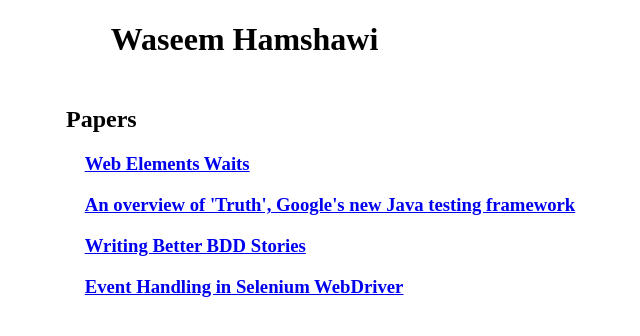
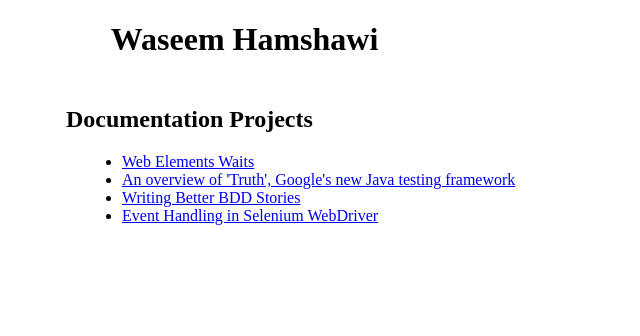
Before and after one commit to waseemh/waseemh.github.io, a Jekyll site: the page built from index.html, in a window 1280 px wide. Shown: the top 336 px of the page, without its empty margins (126-766 px from the left). Built offline with Jekyll 4.4.1, drawn with Linux system fonts in a browser that asks for light colours.

Commit message:
Update index.html

```diff
--- a/index.html
+++ b/index.html
@@ -1,7 +1,11 @@
 ---
 layout: default
 ---
-      <h2>Papers</h2>
-  {% for post in site.posts %}
-      <h3><a href="{{ site.baseurl }}{{ post.url }}">{{ post.title }}</a></h3>
-  {% endfor %}
+    <div>
+      <h2>Documentation Projects</h2>
+      <ul>
+      {% for post in site.posts %}
+	<li><a href="{{ site.baseurl }}{{ post.url }}">{{ post.title }}</a></li>
+      {% endfor %}
+      </ul>
+    </div>
```
